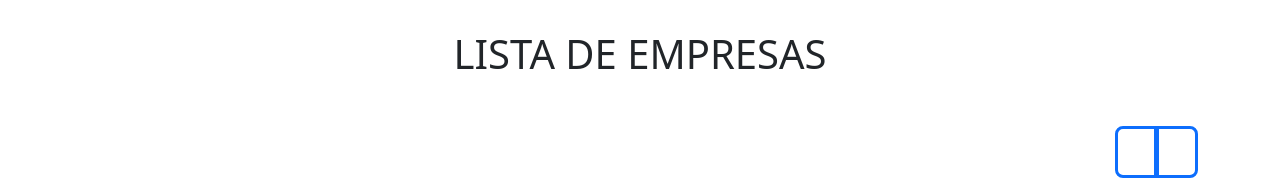
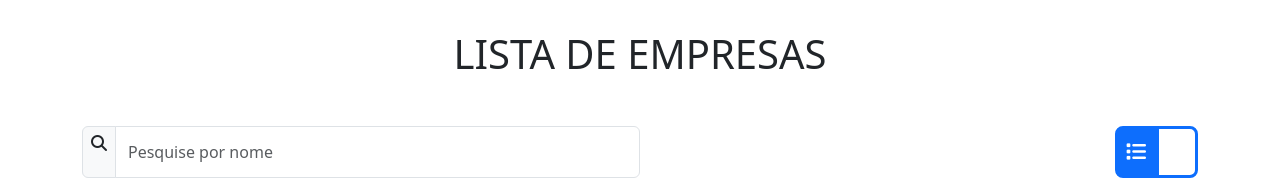
Before and after one commit to kaikem/OverCRUD, a PHP site: page /emplista.php in a window 1280 px wide. Shown: the part 66-260 px from the top of the page. Run offline with PHP 8.4, Linux system fonts and the light colour scheme; the visitor is signed in with stand-in values (Sample User, id 1); data that the repository does not hold is empty; some libraries are stand-ins or nearby versions.

Commit message:
Update emplista.php
Display cards/tabela.

```diff
--- a/overcrud/emplista.php
+++ b/overcrud/emplista.php
@@ -37,24 +37,32 @@ require_once 'empmodal.php';
             <!-- TÍTULO DA SEÇÃO -->
             <h1 class="text-center display-6 my-5">LISTA DE EMPRESAS</h1>
 
-            <!-- BOTÕES DE MODO DE DISPLAY -->
-            <div class='col-md-12 d-md-flex mb-3 justify-content-end'>
+            <!-- PESQUISA & BOTÕES DE MODO DE DISPLAY -->
+            <div class='col-12 d-flex mb-3 justify-content-between'>
+                <!-- INPUT DE PESQUISA -->
+                <div class="input-group w-50" id="pesquisalista">
+                    <i class="fa-solid fa-magnifying-glass input-group-text p-2"></i>
+                    <input type="search" class="form-control" placeholder="Pesquise por nome">
+                </div>
+                <!-- BOTÕES DE MODO DE DISPLAY -->
                 <div class='btn-group btn-group-lg'>
-                    <button type="button" class='btn btn-outline-primary text-white btn-lg rounded-start-3 border-3 p-2'
-                        onclick="mudarDisplayParaTabela()"><i class="fa-solid fa-list" id="displaytabela"></i></button>
+                    <button type="button"
+                        class='btn btn-outline-primary text-white btn-lg rounded-start-3 border-3 p-2 active'
+                        id="btndisplaytabela" onclick="mudarDisplayParaTabela()"><i
+                            class="fa-solid fa-list"></i></button>
                     <button type="button" class='btn btn-outline-primary text-white btn-lg rounded-end-3 border-3 p-2'
-                        onclick="mudarDisplayParaCards()"><i class="fa-solid fa-table-cells"
-                            id="displaycards"></i></button>
+                        id="btndisplaycards" onclick="mudarDisplayParaCards()"><i
+                            class="fa-solid fa-table-cells"></i></button>
                 </div>
             </div>
 
             <!-- LISTA (CARDS) -->
-            <div class="mostrarCardsEmpresas d-none">
+            <div class="row d-none" id="mostrarCardsEmpresas">
                 <?php foreach ($listaEmp as $empresa) : ?>
-                <div
-                    class="col-12 col-md-10 col-lg-6 col-xl-4 justify-content-center <?php echo $empresa['idempresa'] == '0' ? 'd-none' : '' ?>">
+                <div class=" col-12 col-md-10 col-lg-6 col-xl-4 justify-content-center
+                <?php echo $empresa['idempresa'] == '0' ? 'd-none' : '' ?>">
                     <!-- CARD -->
-                    <div class="card my-3 mx-1 shadow" id="empcard" style="min-height: 30rem;">
+                    <div class="card mb-4 me-1 shadow" id="empcard" style="min-height: 30rem;">
                         <!-- HEADER DO CARD -->
                         <div class="card-header d-flex text-center justify-content-center align-items-center"
                             style="min-height: 8rem; max-height: 8rem;">
@@ -86,7 +94,7 @@ require_once 'empmodal.php';
                 <?php endforeach; ?>
             </div>
             <!-- LISTA (TABELA) -->
-            <div class="mostrarTabelaEmpresas">
+            <div class="" id="mostrarTabelaEmpresas">
                 <table id="tabelaEmpresas" class="table table-striped">
                     <!-- TABELA (CABEÇALHO) -->
                     <tr class="table-secondary text-center">
```
